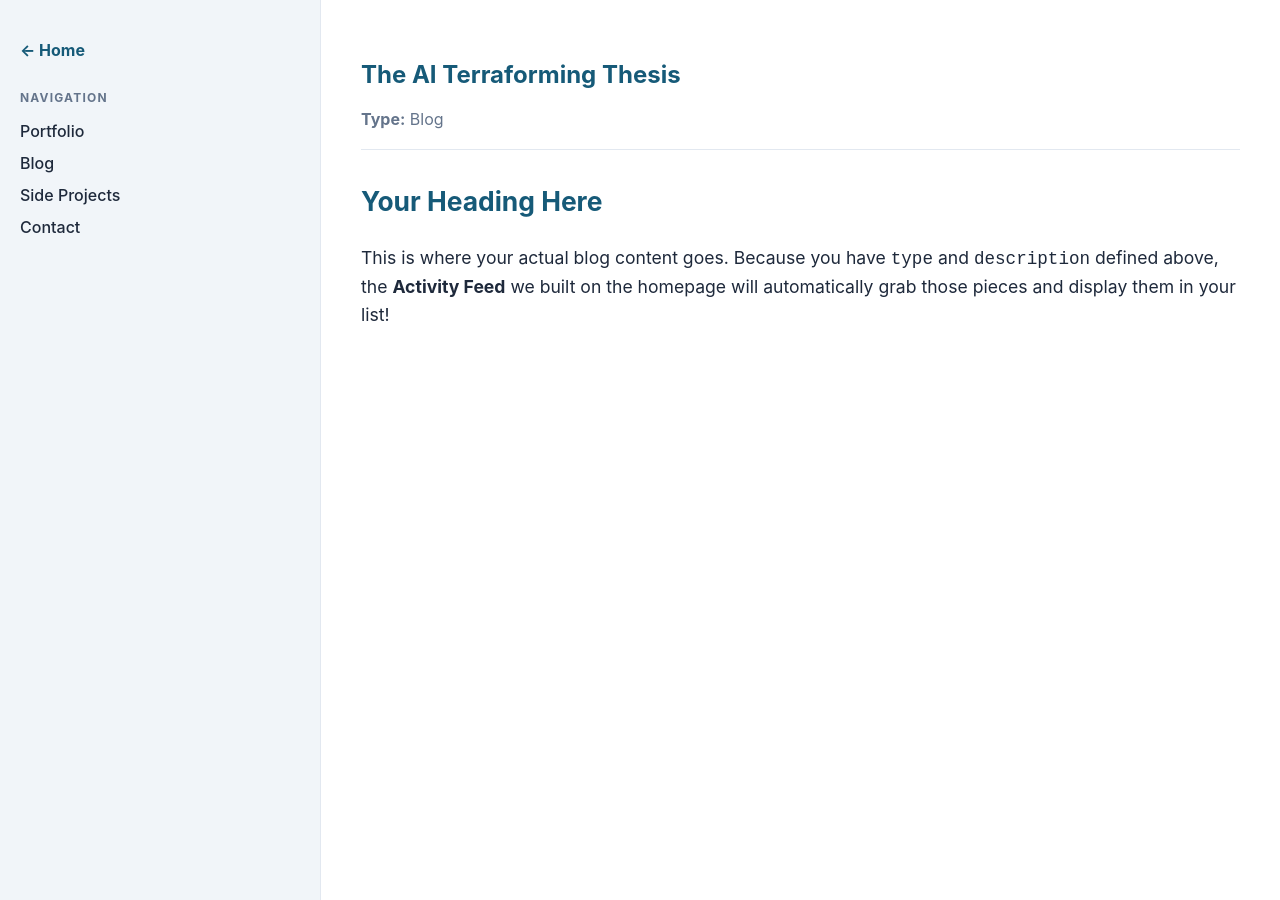
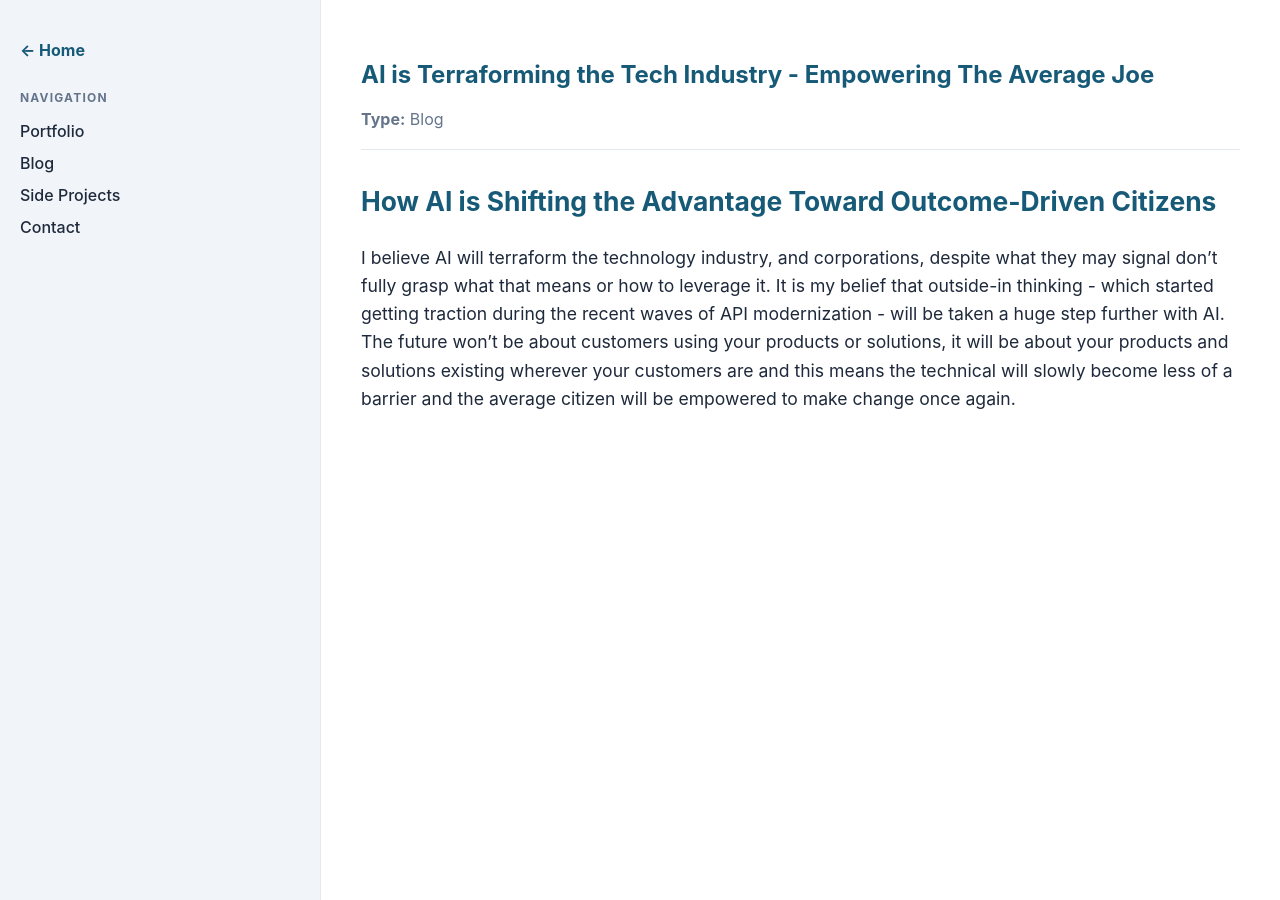
Before and after one commit to jonfeavel/portfolio, a Jekyll site: the page built from _posts/2026-02-06-ai-terraforming.md, in a window 1280 px wide and 900 px high. Built offline with Jekyll 4.4.1, drawn with Linux system fonts in a browser that asks for light colours.

Commit message:
Update blog title and content on AI's impact

```diff
--- a/_posts/2026-02-06-ai-terraforming.md
+++ b/_posts/2026-02-06-ai-terraforming.md
@@ -1,10 +1,10 @@
 ---
 layout: default
-title: "The AI Terraforming Thesis"
+title: "AI is Terraforming the Tech Industry - Empowering The Average Joe"
 type: "Blog"
 description: "How AI is shifting the advantage toward outcomes over technical barriers."
 date: 2026-02-06
 ---
 
-# Your Heading Here
-This is where your actual blog content goes. Because you have `type` and `description` defined above, the **Activity Feed** we built on the homepage will automatically grab those pieces and display them in your list!
+# How AI is Shifting the Advantage Toward Outcome-Driven Citizens
+I believe AI will terraform the technology industry, and corporations, despite what they may signal don't fully grasp what that means or how to leverage it. It is my belief that outside-in thinking - which started getting traction during the recent waves of API modernization - will be taken a huge step further with AI. The future won't be about customers using your products or solutions, it will be about your products and solutions existing wherever your customers are and this means the technical will slowly become less of a barrier and the average citizen will be empowered to make change once again.
```
